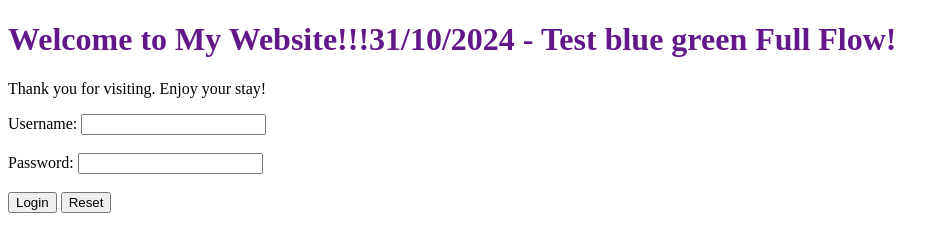
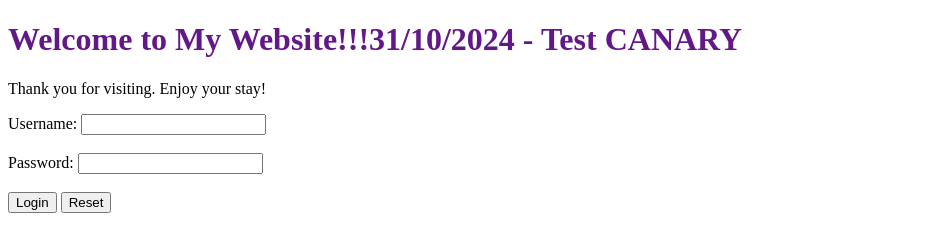
Before and after one commit to hintran0208/gha-nodejs-randam-color, a website: page public/index.html in a window 1280 px wide. Shown: the whole page, without its empty margins (0-949 px from the left). Drawn offline with Linux system fonts and the light colour scheme.

Commit message:
test canary

```diff
--- a/public/index.html
+++ b/public/index.html
@@ -5,9 +5,7 @@
   </head>
 
   <body>
-    <h1 id="welcome" style="color: #631889">
-      Welcome to My Website!!!31/10/2024 - Test blue green Full Flow!
-    </h1>
+    <h1 id="welcome" style="color: #631889">Welcome to My Website!!!31/10/2024 - Test CANARY</h1>
     <p>Thank you for visiting. Enjoy your stay!</p>
 
     <form action="/api/login" method="POST">
```
